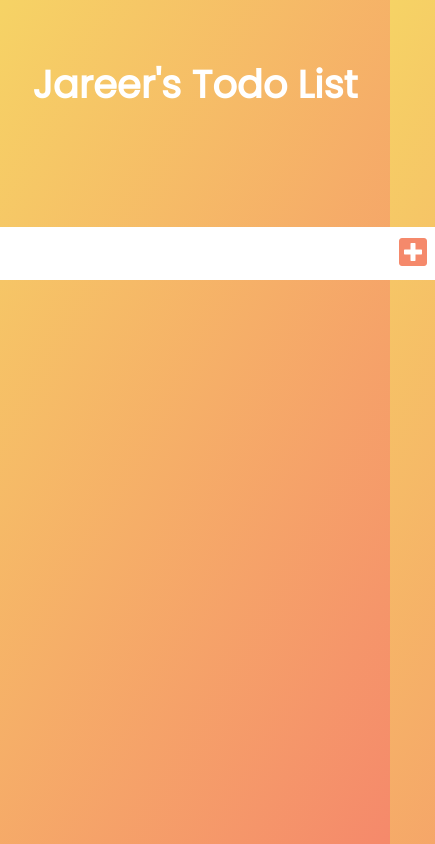
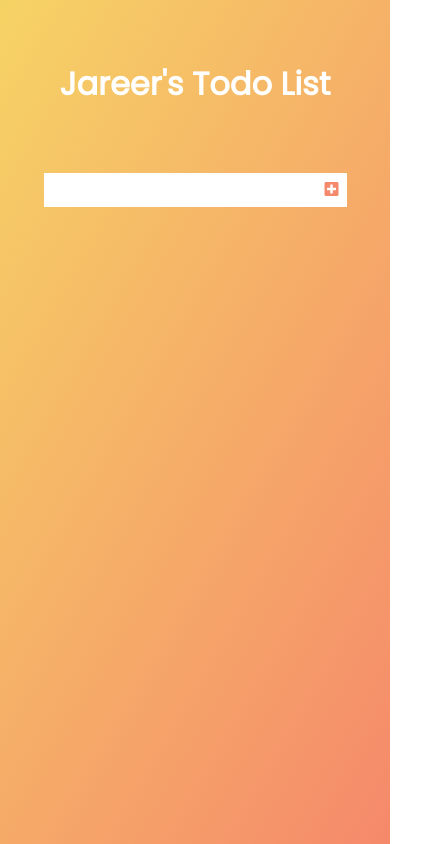
Before and after one commit to jareerzeenam/to-do-list-javascript, a plain HTML site: page index.html in a window 390 px wide. Shown: the whole page, 435 px wide, since content can reach past the window. Drawn offline with Linux system fonts and the light colour scheme.

Commit message:
Meadia Query added

```diff
--- a/style.scss
+++ b/style.scss
@@ -50,3 +50,24 @@
         }
     }
 }
+
+// ! Mobile
+@media screen and (max-width: 600px) {
+    header {
+        font-size: 1rem;
+    }
+
+    form {
+        min-height: 5vh;
+        input {
+            width: 70%;
+        }
+
+        input,
+        button {
+            padding: 0.5rem;
+            font-size: 1rem;
+        }
+    }
+
+}
```
Also changed, not shown: style.css, 1 other file.
